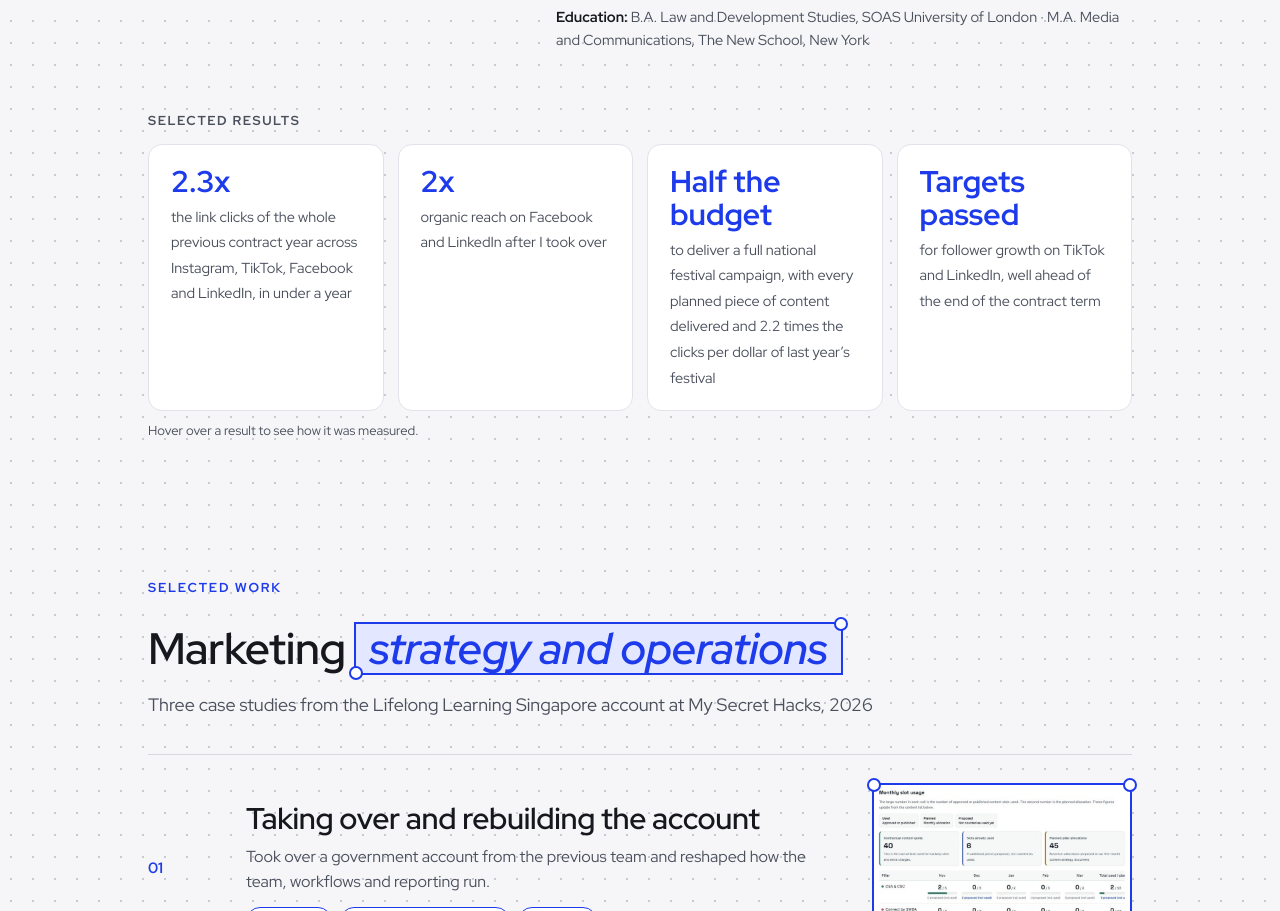
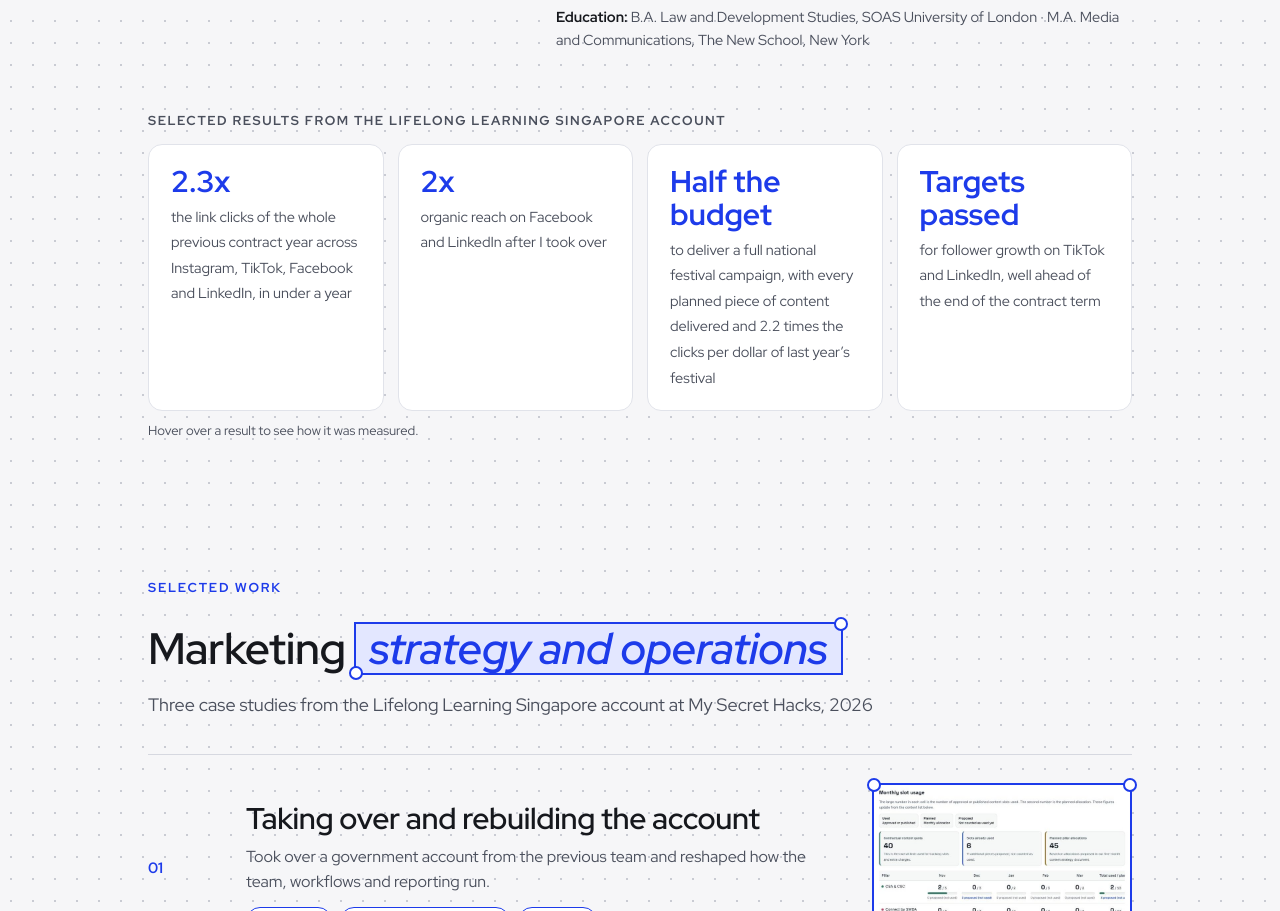
Before and after one commit to kaymaung/kaymaung.github.io, a plain HTML site: page strategy.html in a window 1280 px wide. Shown: the part 1222-2133 px from the top of the page. Drawn offline with Linux system fonts and the light colour scheme.

Commit message:
Add files via upload

```diff
--- a/strategy.html
+++ b/strategy.html
@@ -128,7 +128,7 @@ footer h2{font-size:clamp(38px,6vw,64px);line-height:1.1;margin-bottom:26px}
     <div class="tags" style="margin-top:22px"><span class="tag">Strategy</span><span class="tag">Operations</span><span class="tag">Team leadership</span><span class="tag">Stakeholder management</span><span class="tag">Paid media</span><span class="tag">Reporting and analytics</span><span class="tag">Creative direction</span><span class="tag">AI workflows</span></div><p class="hint" style="margin-top:18px;font-size:14.5px"><b style="color:var(--ink)">Tools:</b> Meta Business Suite and Ads Manager · TikTok Ads Manager · LinkedIn Campaign Manager · Google Analytics 4 · Mailchimp · Notion · Google Workspace · Bitly · Canva · Claude · ChatGPT · Higgsfield · HeyGen</p><p class="hint" style="margin-top:8px;font-size:14.5px"><b style="color:var(--ink)">Education:</b> B.A. Law and Development Studies, SOAS University of London · M.A. Media and Communications, The New School, New York</p></div>
   </div>
   <div style="margin-top:60px">
-    <p class="label">Selected results</p>
+    <p class="label">Selected results from the Lifelong Learning Singapore account</p>
     <div class="stats" style="grid-template-columns:repeat(4,1fr)">
       <div class="stat" data-how="249,009 link clicks from April to October 2026, compared with 110,407 across the previous contract year, May 2025 to March 2026."><b>2.3x</b><span>the link clicks of the whole previous contract year across Instagram, TikTok, Facebook and LinkedIn, in under a year</span></div>
       <div class="stat" data-how="Average monthly organic views on Facebook (+94%) and organic impressions on LinkedIn (+99%), December 2025 to March 2026 compared with May to October 2026."><b>2x</b><span>organic reach on Facebook and LinkedIn after I took over</span></div>
```
Also changed, not shown: index.html (+2 -2 lines).
